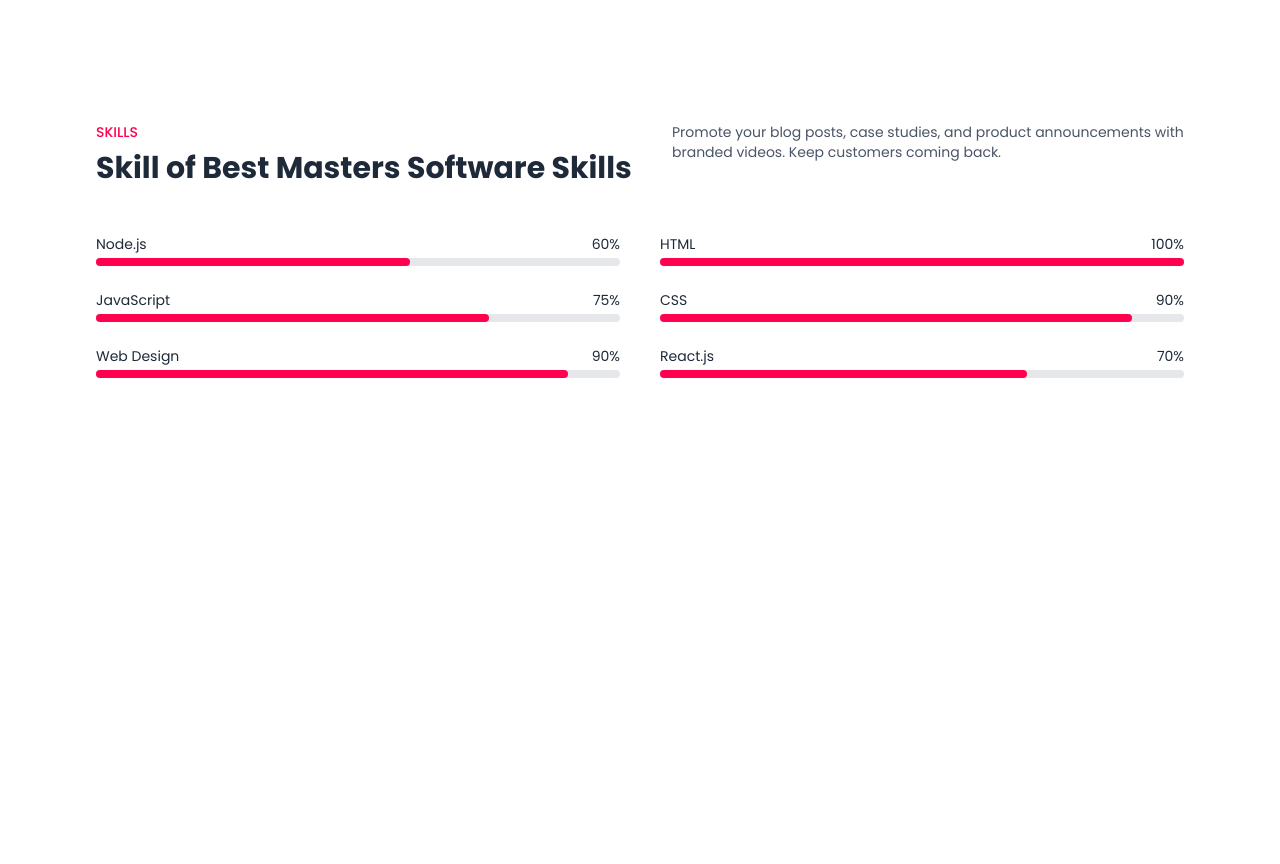
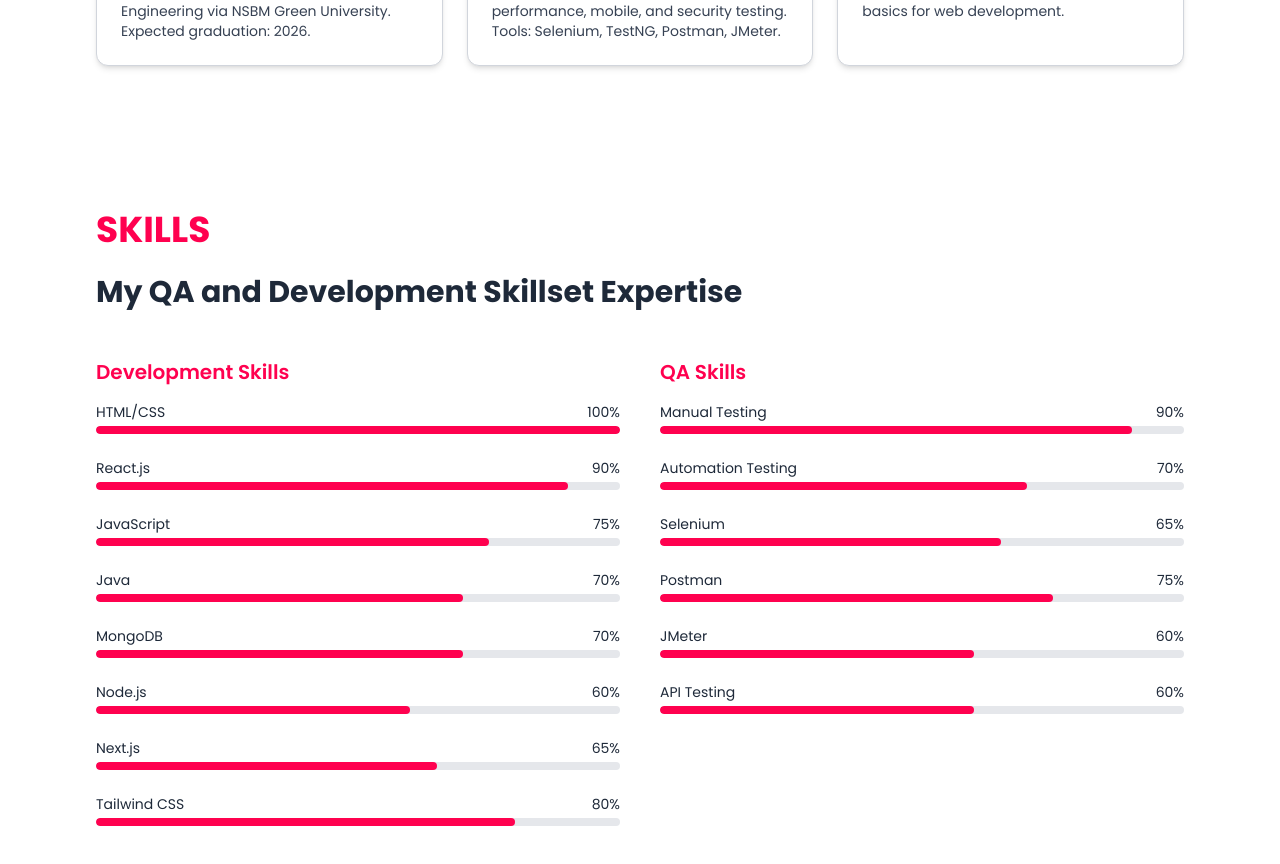
Before and after one commit to matheesha2000/Matheesha-portfolio, a Next.js app: page /about in a window 1280 px wide. Shown: the part 1020-1884 px from the top of the page. Before the commit the page ends 1550 px from the top, so only its background shows below. Built offline with nearby package versions, Linux system fonts and the light colour scheme.

Commit message:
feat(abot): create skills section

```diff
--- a/app/about/page.tsx
+++ b/app/about/page.tsx
@@ -2,21 +2,34 @@
 
 import Image from "next/image";
 import { FaDotCircle } from "react-icons/fa";
+import Navbar from "@/components/Navbar";
+import { motion } from "framer-motion";
+import { useInView } from "react-intersection-observer";
 
 // =========================
-// SkillBar Component
+// SkillBar Component with animation controlled by inView prop
 // =========================
-const SkillBar = ({ name, percent }: { name: string; percent: string }) => (
+const SkillBar = ({
+  name,
+  percent,
+  inView,
+}: {
+  name: string;
+  percent: string;
+  inView: boolean;
+}) => (
   <div className="mb-6">
     <div className="flex justify-between text-sm mb-1">
       <span>{name}</span>
       <span>{percent}</span>
     </div>
-    <div className="w-full bg-gray-200 dark:bg-gray-700 h-2 rounded-full">
-      <div
+    <div className="w-full bg-gray-200 dark:bg-gray-700 h-2 rounded-full overflow-hidden">
+      <motion.div
         className="h-2 bg-[#ff014f] rounded-full"
-        style={{ width: percent }}
-      ></div>
+        initial={{ width: 0 }}
+        animate={{ width: inView ? percent : 0 }}
+        transition={{ duration: 1.2, ease: "easeInOut" }}
+      />
     </div>
   </div>
 );
@@ -66,16 +79,26 @@ const educationData = [
 // About Component
 // =========================
 function About() {
+  // Detect when Skills section is in view
+  const { ref: skillsRef, inView: skillsInView } = useInView({
+    triggerOnce: true,
+    threshold: 0.3,
+  });
+
   return (
+    <>
+      <Navbar />
+
       <main className="px-4 sm:px-6 lg:px-8 py-12 max-w-6xl mx-auto text-gray-800 dark:text-white">
-
         {/* === ABOUT SECTION === */}
-      <section className="mb-20">
-        <div className="text-center mb-12">
-          <h2 className="text-[#ff014f] text-3xl sm:text-4xl font-extrabold">ABOUT ME</h2>
+        <section className="mb-10 mt-20">
+          <div className="text-center mb-18">
+            <h2 className="text-[#ff014f] text-3xl sm:text-4xl font-extrabold">
+              ABOUT ME
+            </h2>
           </div>
 
-        <div className="grid grid-cols-1 md:grid-cols-2 gap-y-12 gap-x-10 items-center">
+          <div className="grid grid-cols-1 md:grid-cols-2 gap-y-12 gap-x-40 items-center">
             {/* === Text Content === */}
             <div>
               <h1 className="text-2xl sm:text-3xl font-bold mb-6">
@@ -151,34 +174,57 @@ function About() {
         </section>
 
         {/* === SKILLS SECTION === */}
-      <section className="mb-20">
+        <motion.section
+          ref={skillsRef}
+          className="mb-20"
+          initial={{ opacity: 0, y: 50 }}
+          whileInView={{ opacity: 1, y: 0 }}
+          transition={{ duration: 0.8 }}
+          viewport={{ once: true }}
+        >
           <div className="flex flex-col md:flex-row justify-between items-start gap-6 mb-12">
-          <div className="max-w-xl">
-            <h2 className="text-[#ff014f] text-sm font-medium mb-2">SKILLS</h2>
-            <h1 className="text-2xl sm:text-3xl font-bold">
-              Skill of Best Masters Software Skills
+            <div className="w-full max-w-full">
+              <h2 className="text-[#ff014f] text-4xl font-extrabold mb-6">
+                SKILLS
+              </h2>
+              <h1 className="text-2xl sm:text-3xl font-bold whitespace-nowrap">
+                My QA and Development Skillset Expertise
               </h1>
-          </div>
-          <div className="max-w-lg text-sm text-gray-600 dark:text-gray-400">
-            Promote your blog posts, case studies, and product announcements with
-            branded videos. Keep customers coming back.
             </div>
           </div>
 
           <div className="grid grid-cols-1 md:grid-cols-2 gap-10">
+            {/* === Development Skills === */}
             <div>
-            <SkillBar name="Node.js" percent="60%" />
-            <SkillBar name="JavaScript" percent="75%" />
-            <SkillBar name="Web Design" percent="90%" />
+              <h3 className="text-xl font-semibold text-[#ff014f] mb-4">
+                Development Skills
+              </h3>
+              <SkillBar name="HTML/CSS" percent="100%" inView={skillsInView} />
+              <SkillBar name="React.js" percent="90%" inView={skillsInView} />
+              <SkillBar name="JavaScript" percent="75%" inView={skillsInView} />
+              <SkillBar name="Java" percent="70%" inView={skillsInView} />
+              <SkillBar name="MongoDB" percent="70%" inView={skillsInView} />
+              <SkillBar name="Node.js" percent="60%" inView={skillsInView} />
+              <SkillBar name="Next.js" percent="65%" inView={skillsInView} />
+              <SkillBar name="Tailwind CSS" percent="80%" inView={skillsInView} />
             </div>
+
+            {/* === QA Skills === */}
             <div>
-            <SkillBar name="HTML" percent="100%" />
-            <SkillBar name="CSS" percent="90%" />
-            <SkillBar name="React.js" percent="70%" />
+              <h3 className="text-xl font-semibold text-[#ff014f] mb-4">
+                QA Skills
+              </h3>
+              <SkillBar name="Manual Testing" percent="90%" inView={skillsInView} />
+              <SkillBar name="Automation Testing" percent="70%" inView={skillsInView} />
+              <SkillBar name="Selenium" percent="65%" inView={skillsInView} />
+              <SkillBar name="Postman" percent="75%" inView={skillsInView} />
+              <SkillBar name="JMeter" percent="60%" inView={skillsInView} />
+              <SkillBar name="API Testing" percent="60%" inView={skillsInView} />
             </div>
           </div>
-      </section>
+        </motion.section>
       </main>
+    </>
   );
 }
 
--- a/package.json
+++ b/package.json
@@ -10,11 +10,12 @@
   },
   "dependencies": {
     "@next/font": "^14.2.15",
-    "framer-motion": "^12.23.6",
+    "framer-motion": "^12.23.7",
     "next": "15.4.2",
     "react": "19.1.0",
     "react-dom": "19.1.0",
     "react-icons": "^5.5.0",
+    "react-intersection-observer": "^9.16.0",
     "remixicon": "^4.6.0"
   },
   "devDependencies": {
```
Also changed, not shown: 1 other file (tests, documents, lock files or other folders). Lines whose indentation alone changed are shown as unchanged.
